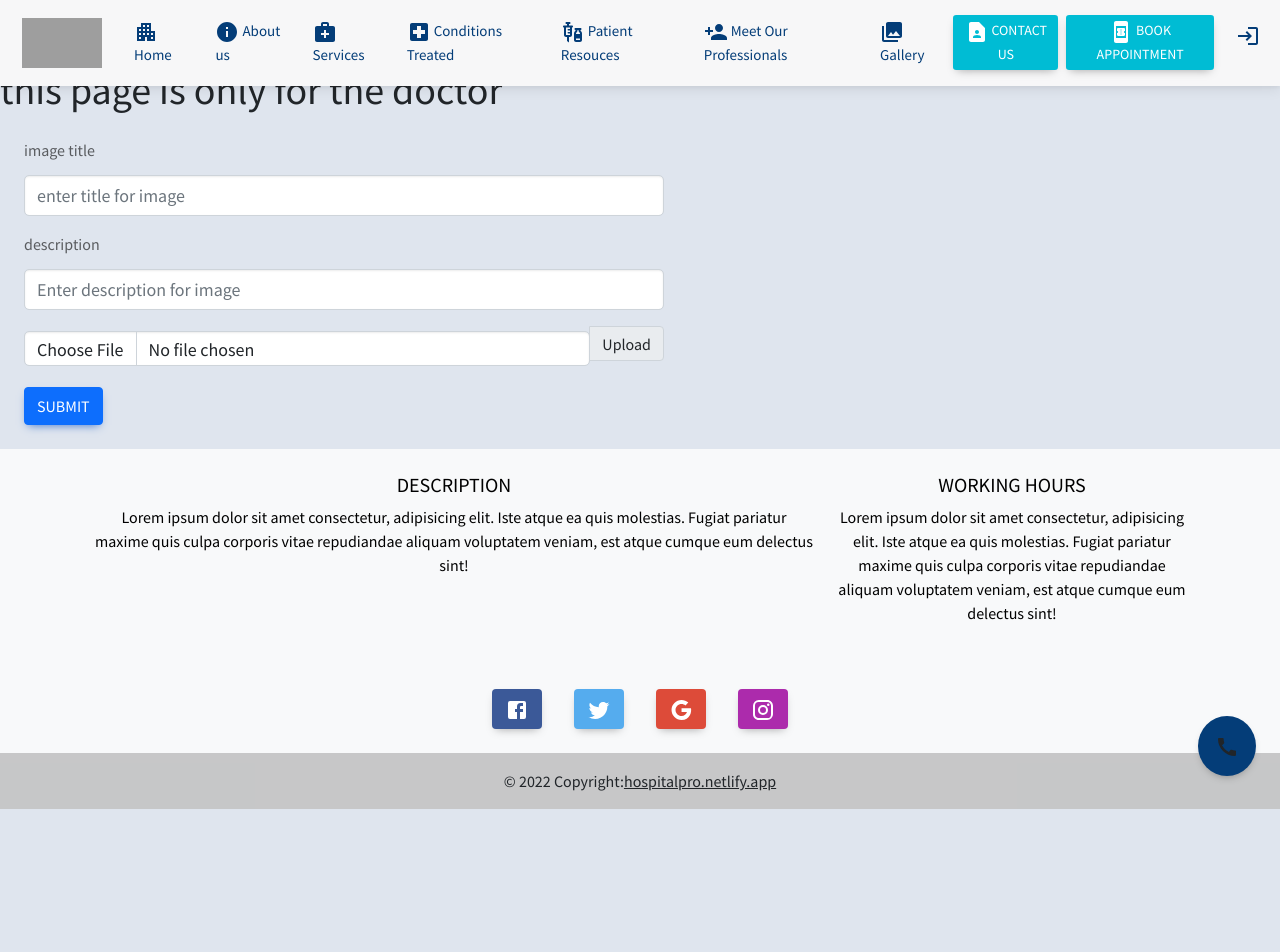
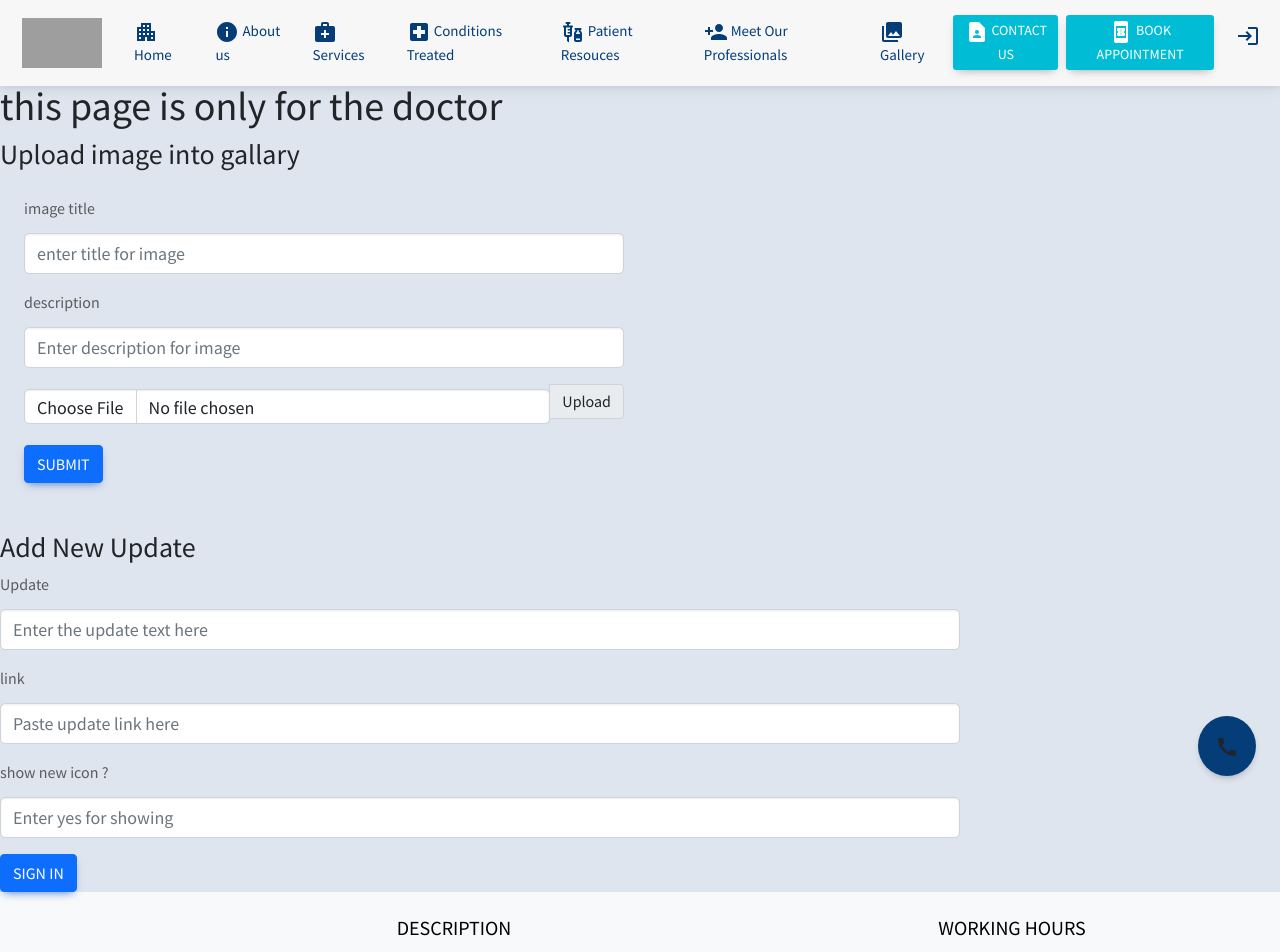
Before and after one commit to sushskvnitn/hospital-project, a React (Create React App) app: page /doctorhandle in a window 1280 px wide. Shown: the top 952 px of the page. Before the commit the page ends 809 px from the top, so only its background shows below. Built offline with nearby package versions, Linux system fonts and the light colour scheme; grey boxes are pictures that could not be loaded.

Commit message:
dynamic  add updates  implemented

```diff
--- a/src/App.css
+++ b/src/App.css
@@ -129,8 +129,8 @@ body {
     visibility: visible;
   }
   100% {
-    -webkit-transform: translate3d(-100%, 0, 0);
-    transform: translate3d(-100%, 0, 0);
+    -webkit-transform: translate3d(-200%, 0, 0);
+    transform: translate3d(-200%, 0, 0);
   }
 }
 @keyframes ticker {
@@ -140,8 +140,8 @@ body {
     visibility: visible;
   }
   100% {
-    -webkit-transform: translate3d(-100%, 0, 0);
-    transform: translate3d(-100%, 0, 0);
+    -webkit-transform: translate3d(-200%, 0, 0);
+    transform: translate3d(-200%, 0, 0);
   }
 }
 .ticker-wrap {
@@ -252,3 +252,19 @@ textarea:focus {
   color: rgb(255, 255, 255);
   background-color: #d40020;
 }
+.navbar{
+  /*   z-index should be above .close-navbar-toggler */
+    z-index:2;
+  }
+.close-navbar-toggler{
+  position:absolute;
+  top:0;
+  left:0;
+  height:100%;
+  width:100%;
+  z-index:1;
+  cursor:pointer;
+}
+.close-navbar-toggler.collapsed{
+  z-index:-1;
+}
--- a/src/App.js
+++ b/src/App.js
@@ -7,7 +7,7 @@ import Gallery from "./components/gallery/Gallery";
 import CallIcon from "@mui/icons-material/Call";
 import Login from "./components/login/Login";
 import Services from "./components/services/services";
-import Addmessage from "./components/doctorhandle/addmessage";
+import Addmessage from "./components/Testimonials/addmessage";
 import DoctorHandle from "./components/doctorhandle/doctorhandle";
 import Doctors from "./components/doctors/doctors";
 import DoctorDetails from "./components/doctors/doctorpage";
--- a/src/components/Home.jsx
+++ b/src/components/Home.jsx
@@ -17,8 +17,6 @@ const Home = () => {
       navigation
       autoplay={{ delay: 2500, disableOnInteraction: false }}
       pagination={{ clickable: true }}
-      onSwiper={(swiper) => console.log(swiper)}
-      onSlideChange={() => console.log('slide change')}
     >
     <SwiperSlide><img src={Welcome} className="img-fluid" alt="" /></SwiperSlide>
       <SwiperSlide><img src="https://www.carecochin.com/uploads/banners/shenoys-care-1608615395.jpg" className="img-fluid" alt="" /></SwiperSlide>
--- a/src/components/book_appointment/booking.jsx
+++ b/src/components/book_appointment/booking.jsx
@@ -107,13 +107,13 @@ const Booking = () => {
                   <div className="form-group col-sm-6 flex-column d-flex">
                     <br />
                     <select
-                      class="form-select my-1"
+                      className="form-select my-1"
                       aria-label="Default select example"
                       name="doctor"
                       value={connect.doctor}
                         onChange={handleinputs}
                     >
-                      <option selected>Select Doctor </option>
+                      <option defaultValue>Select Doctor </option>
                       <option value="DR-ABC">DR ABC </option>
                       <option value="DR-EFG">DR EFG </option>
                       <option value="DR-MNO">DR MNO </option>
--- /dev/null
+++ b/src/components/doctorhandle/addticker.jsx
@@ -0,0 +1,110 @@
+import React, { useState } from "react";
+
+const Addticker = () => {
+  const [update, setupdate] = useState({
+    ticker: "",
+    link: "",
+    newicon: "",
+  });
+  const handleinputs = (e) => {
+    const name = e.target.name;
+    const value = e.target.value;
+    setupdate({ ...update, [name]: value });
+  };
+  const handlesubmit = (e) => {
+    e.preventDefault();
+    try {
+      if(update.ticker === "" ){
+        alert("please fill update details")
+      }
+      else{
+            fetch("/ticker", {
+            method: "POST",
+            headers: {
+                  "Content-Type": "application/json",
+            },
+            body: JSON.stringify({
+                  ticker: update.ticker,
+                  link: update.link,
+                  newicon: update.newicon,
+            }),
+            })
+            .then((res) => res.json())
+            .then((data) => {
+                  if (data.status === 422 || !data) {
+                  window.alert("invalid registration");
+                  console.log("invalid registration");
+                  } else {
+                  window.alert("update added successfully");
+                  console.log("update added successfully");
+                  }
+            });
+            }
+
+    } catch (error) {
+      console.error(error + "error");
+    }
+  };
+
+  return (
+    <form>
+      <div className="w-75">
+        <div>
+          <div class="mb-3">
+            <label for="formGroupExampleInput" class="form-label">
+              Update
+            </label>
+            <input
+              type="text"
+              class="form-control"
+              id="formGroupExampleInput"
+              placeholder="Enter the update text here "
+              name="ticker"
+              onChange={handleinputs}
+              value={update.ticker}
+            />
+          </div>
+          <div class="mb-3">
+            <label for="formGroupExampleInput2" class="form-label">
+              link
+            </label>
+            <input
+              type="text"
+              class="form-control"
+              id="formGroupExampleInput2"
+              placeholder="Paste update link here "
+              name="link"
+              onChange={handleinputs}
+              value={update.link}
+            />
+          </div>
+          <div class="mb-3">
+            <label for="formGroupExampleInput2" class="form-label">
+              show new icon ?
+            </label>
+            <input
+              type="text"
+              class="form-control"
+              id="formGroupExampleInput2"
+              placeholder="Enter yes for showing  "
+              name="newicon"
+              onChange={handleinputs}
+              value={update.newicon}
+            />
+          </div>
+          <div class="col-12">
+            <button
+              type="submit"
+              class="btn btn-primary"
+              onClick={handlesubmit}
+            >
+              Sign in
+            </button>
+          </div>
+        </div>
+      </div>
+    </form>
+  );
+};
+
+export default Addticker;
--- a/src/components/doctorhandle/doctorhandle.jsx
+++ b/src/components/doctorhandle/doctorhandle.jsx
@@ -1,20 +1,23 @@
-import React from 'react'
-// import Addmessage from './addmessage'
+import React from "react";
 import UploadImg from "./uploadImg";
+import Addticker from "./addticker";
 const DoctorHandle = () => {
   return (
     <>
-      <div className="">
-    <div className=" w-50">
-      <h1>this page is only for the doctor</h1>
-      {/* <Addmessage/> */}
+      <div className="marn-top">
+        <div className="">
+          <div className="" style={{ width: "75rem" }}>
+            <h1>this page is only for the doctor</h1>
+            <h3>Upload image into gallary </h3>
+            <UploadImg />
 
-    </div>
-    </div>
+          </div><br />
+          <h3>Add New Update </h3>
+            <Addticker />
+        </div>
+      </div>
+    </>
+  );
+};
 
-    <UploadImg/>
-    </>
-  )
-}
-
-export default DoctorHandle
+export default DoctorHandle;
--- a/src/components/login/Login.jsx
+++ b/src/components/login/Login.jsx
@@ -97,7 +97,7 @@ const Login = () => {
                         className="img-fluid"
                         src="https://images.pexels.com/photos/249348/pexels-photo-249348.jpeg?auto=compress&cs=tinysrgb&w=600"
                         alt=""
-                        srcset=""
+                        srcSet=""
                       />
                       <button
                         type="submit"
--- a/src/components/updates/Ticker.jsx
+++ b/src/components/updates/Ticker.jsx
@@ -3,10 +3,11 @@ import FiberNewIcon from '@mui/icons-material/FiberNew';
 const Ticker = (props) => {
   return (
     <div>
-    <div class="ticker-wrap ">
-<div class="ticker">
-   <div class="ticker_item">{props.update} <FiberNewIcon/> </div>
-
+    <div className="ticker-wrap ">
+<div className="ticker">
+   <div className="ticker_item">{props.ticker} {props.new==="yes"||props.new==="Yes"||props.new==="YES"?<FiberNewIcon/>:<></> }
+    {props.link ? <a className=" text-lowercase text-warning" href={props.link} >for more </a> : <></>}
+    </div>
   </div>
 </div>
     </div>
--- a/src/components/updates/updates.jsx
+++ b/src/components/updates/updates.jsx
@@ -1,9 +1,20 @@
-import React from "react";
+import React,{ useState ,useEffect} from "react";
 import AOS from 'aos';
 import 'aos/dist/aos.css';
 import Ticker from "./Ticker";
-const updates = () => {
+const Updates = () => {
+
   AOS.init();
+  const [update, setupdate] = useState([]);
+  useEffect(() => {
+    fetch("/getticker")
+      .then((res) => res.json())
+      .then((data) => {
+        data.reverse();
+        setupdate(data);
+      });
+  }, []);
+  console.log(update);
   return (
     <>
       <h3 className="mb-4 text-center py-2 "
@@ -12,13 +23,20 @@ const updates = () => {
       </h3>
       <div className="d-flex justify-content-center">
         <div className="box"  data-aos-duration="1500" data-aos="zoom-in" >
-          <Ticker update="Lorem, ipsum dolor sit amet consectetur adipisicing elit. Aliquam nostrum fuga veniam veritatis?" />
-          <Ticker update="Lorem, ipsum dolor sitt. Aliquam nostrum fuga veniam veritatis?" />
-          <Ticker update="Lorem, ipsum dolor sit amet consectetu nostrum fuga veniam veritatis?" />
-        </div>
+          {update.slice(0, 8).map((item) => {
+            return (
+              <Ticker
+                key={item._id}
+                ticker={item.ticker}
+                link={item.link}
+                new={item.newicon}
+              />
+            );
+          })}
+           </div>
       </div>
     </>
   );
 };
 
-export default updates;
+export default Updates;
```
Also changed, not shown: src/components/navbar.jsx (+21 -13 lines), src/components/Testimonials/addmessage.jsx (renamed from src/components/doctorhandle/addmessage.jsx), 2 other files (tests, documents, lock files or other folders).
